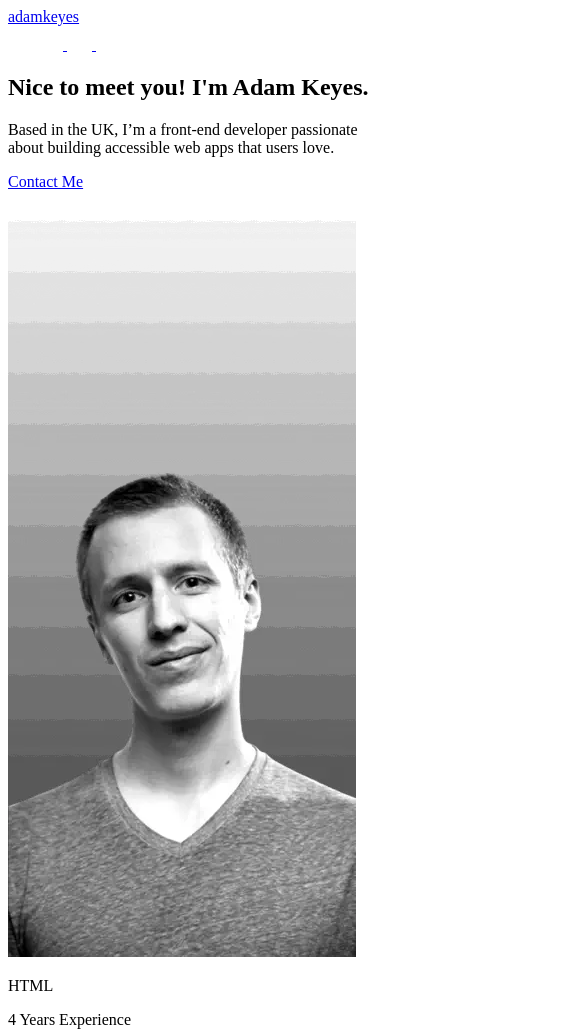
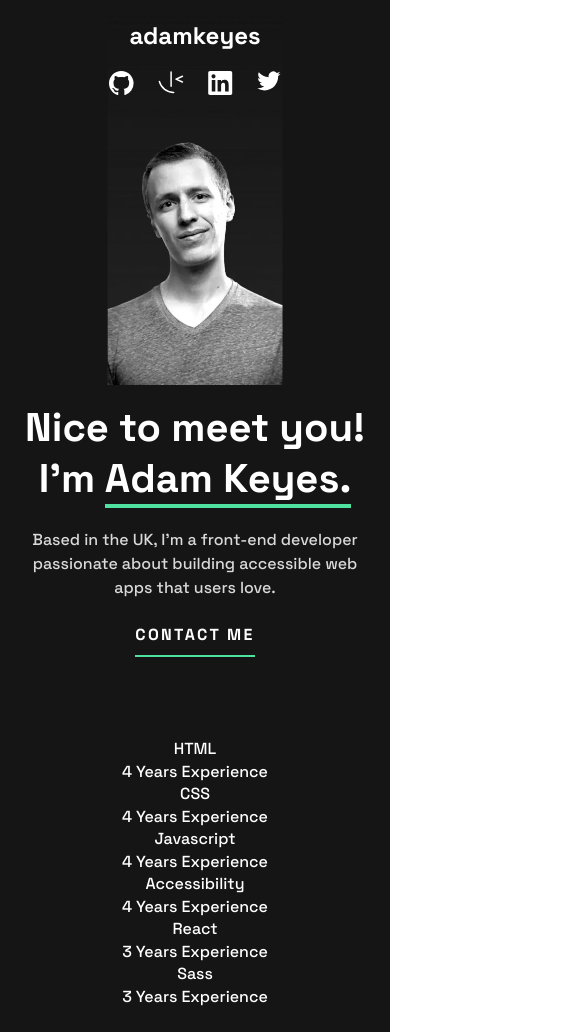
Before and after one commit to surrealgee/single-page-developer-portfolio, a plain HTML site: page index.html in a window 390 px wide. Shown: the top 1032 px of the page, 585 px wide, since content can reach past the window. Drawn offline with Linux system fonts and the light colour scheme.

Commit message:
Style header and hero for mobile

```diff
--- a/index.html
+++ b/index.html
@@ -1,42 +1,31 @@
 <!DOCTYPE html>
 <html lang="en">
+
 <head>
   <meta charset="UTF-8" />
   <meta name="viewport" content="width=device-width, initial-scale=1.0" />
   <title>Single Page Portfolio</title>
+  <link rel="preconnect" href="https://fonts.googleapis.com">
+  <link rel="preconnect" href="https://fonts.gstatic.com" crossorigin>
+  <link href="https://fonts.googleapis.com/css2?family=Space+Grotesk:wght@300..700&display=swap" rel="stylesheet">
+  <link rel="stylesheet" href="style.css">
 </head>
+
 <body>
   <div class="top-section">
     <div class="wrapper">
       <header class="header">
         <div><a href="index.html" class="logo">adamkeyes</a></div>
         <div class="socials">
-            <a href="#"
-              ><img
-                src="./assets/images/icon-github.svg"
-                alt="github's icon"
-                class="social-icon"
-            /></a>
+          <a href="#"><img src="./assets/images/icon-github.svg" alt="github's icon" class="social-icon" /></a>
           <a href="#">
-              <img
-                src="./assets/images/icon-frontend-mentor.svg"
-                alt="frontend mentor's icon"
-                class="social-icon"
-              />
+            <img src="./assets/images/icon-frontend-mentor.svg" alt="frontend mentor's icon" class="social-icon" />
           </a>
           <a href="#">
-              <img
-                src="./assets/images/icon-linkedin.svg"
-                alt="linkedin's icon"
-                class="social-icon"
-              />
+            <img src="./assets/images/icon-linkedin.svg" alt="linkedin's icon" class="social-icon" />
           </a>
           <a href="#">
-              <img
-                src="./assets/images/icon-twitter.svg"
-                alt="twitter's icon"
-                class="social-icon"
-              />
+            <img src="./assets/images/icon-twitter.svg" alt="twitter's icon" class="social-icon" />
           </a>
         </div>
       </header>
@@ -53,10 +42,7 @@
           <source media="(min-width: 1024px)" srcset="./assets/images/image-profile-desktop.webp">
           <source media="(min-width: 768px)" srcset="./assets/images/image-profile-tablet.webp">
           <source media="(min-width: 300px)" srcset="./assets/images/image-profile-mobile.webp">
-            <img src="./assets/images/image-profile-desktop.webp"
-            alt="adam keys smiling"
-            class="profile-picture"
-          />
+          <img src="./assets/images/image-profile-desktop.webp" alt="adam keys smiling" class="profile-picture" />
         </picture>
       </section>
       <section class="skills">
@@ -96,7 +82,7 @@
               <picture>
                 <source media="(min-width: 1024px)" srcset="./assets/images/thumbnail-project-1-large.webp">
                 <source media="(min-width: 300px)" srcset="./assets/images/thumbnail-project-1-small.webp">
-                  <img src="./assets/images/thumbnail-project-1-large.webp" alt=""/>
+                <img src="./assets/images/thumbnail-project-1-large.webp" alt="" />
               </picture>
               <div class="project-description">
                 <h3>Design Portfolio</h3>
@@ -111,7 +97,7 @@
               <picture>
                 <source media="(min-width: 1024px)" srcset="./assets/images/thumbnail-project-2-large.webp">
                 <source media="(min-width: 300px)" srcset="./assets/images/thumbnail-project-2-small.webp">
-                    <img src="./assets/images/thumbnail-project-2-large.webp" alt=""/>
+                <img src="./assets/images/thumbnail-project-2-large.webp" alt="" />
               </picture>
               <div class="project-description">
                 <h3>E-Learning Landing Page</h3>
@@ -125,7 +111,7 @@
               <picture>
                 <source media="(min-width: 1024px)" srcset="./assets/images/thumbnail-project-3-large.webp">
                 <source media="(min-width: 300px)" srcset="./assets/images/thumbnail-project-3-small.webp">
-                    <img src="./assets/images/thumbnail-project-3-large.webp" alt=""/>
+                <img src="./assets/images/thumbnail-project-3-large.webp" alt="" />
               </picture>
               <div class="project-description">
                 <h3>Todo Web App</h3>
@@ -140,7 +126,7 @@
               <picture>
                 <source media="(min-width: 1024px)" srcset="./assets/images/thumbnail-project-4-large.webp">
                 <source media="(min-width: 300px)" srcset="./assets/images/thumbnail-project-4-small.webp">
-                    <img src="./assets/images/thumbnail-project-4-large.webp" alt=""/>
+                <img src="./assets/images/thumbnail-project-4-large.webp" alt="" />
               </picture>
               <div class="project-description">
                 <h3>Entertainment Web App</h3>
@@ -155,7 +141,7 @@
               <picture>
                 <source media="(min-width: 1024px)" srcset="./assets/images/thumbnail-project-5-large.webp">
                 <source media="(min-width: 300px)" srcset="./assets/images/thumbnail-project-5-small.webp">
-                    <img src="./assets/images/thumbnail-project-5-large.webp" alt=""/>
+                <img src="./assets/images/thumbnail-project-5-large.webp" alt="" />
               </picture>
               <div class="project-description">
                 <h3>Memory Game</h3>
@@ -170,7 +156,7 @@
               <picture>
                 <source media="(min-width: 1024px)" srcset="./assets/images/thumbnail-project-6-large.webp">
                 <source media="(min-width: 300px)" srcset="./assets/images/thumbnail-project-6-small.webp">
-                    <img src="./assets/images/thumbnail-project-6-large.webp" alt=""/>
+                <img src="./assets/images/thumbnail-project-6-large.webp" alt="" />
               </picture>
               <div class="project-description">
                 <h3>Art Gallery Showcase</h3>
@@ -191,7 +177,8 @@
       <section class="contact" id="contact">
         <div class="content">
           <h2>Contact</h2>
-                <p>I would love to hear about your project and how I could help. Please fill in the form, and I’ll get back to you as soon as possible.</p>
+          <p>I would love to hear about your project and how I could help. Please fill in the form, and I’ll get back to
+            you as soon as possible.</p>
         </div>
         <form class="contact-form">
           <div class="form-item">
@@ -212,36 +199,20 @@
       <footer class="footer">
         <div><a href="index.html" class="logo">adamkeyes</a></div>
         <div class="socials">
-                <a href="#"
-                  ><img
-                    src="./assets/images/icon-github.svg"
-                    alt="github's icon"
-                    class="social-icon"
-                /></a>
+          <a href="#"><img src="./assets/images/icon-github.svg" alt="github's icon" class="social-icon" /></a>
           <a href="#">
-                  <img
-                    src="./assets/images/icon-frontend-mentor.svg"
-                    alt="frontend mentor's icon"
-                    class="social-icon"
-                  />
+            <img src="./assets/images/icon-frontend-mentor.svg" alt="frontend mentor's icon" class="social-icon" />
           </a>
           <a href="#">
-                  <img
-                    src="./assets/images/icon-linkedin.svg"
-                    alt="linkedin's icon"
-                    class="social-icon"
-                  />
+            <img src="./assets/images/icon-linkedin.svg" alt="linkedin's icon" class="social-icon" />
           </a>
           <a href="#">
-                  <img
-                    src="./assets/images/icon-twitter.svg"
-                    alt="twitter's icon"
-                    class="social-icon"
-                  />
+            <img src="./assets/images/icon-twitter.svg" alt="twitter's icon" class="social-icon" />
           </a>
         </div>
       </footer>
     </div>
   </div>
 </body>
+
 </html>
--- /dev/null
+++ b/style.css
@@ -0,0 +1,113 @@
+* {
+  box-sizing: border-box;
+  margin: 0;
+  padding: 0;
+}
+
+body {
+  font-family: "Space Grotesk", sans-serif;
+  color: #ffffff;
+  width: 100vw;
+  font-weight: 500;
+}
+
+img {
+  width: 100%;
+}
+
+a {
+  text-decoration: none;
+}
+
+/* Typography */
+
+h1 {
+  font-size: 2.5rem;
+}
+
+h2 {
+  font-size: 2.5rem;
+}
+
+h3 {
+  font-size: 1.5rem;
+}
+
+p {
+  line-height: 1.5;
+}
+
+/* Layout */
+
+.wrapper {
+  padding: 0 1em;
+}
+
+.top-section {
+  background-color: #151515;
+  text-align: center;
+  position: relative;
+}
+
+.header {
+  display: grid;
+  grid-template-rows: repeat(2, 1fr);
+  gap: 1.25em;
+  padding: 1.25rem 0;
+  position: relative;
+  z-index: 1;
+}
+
+.logo {
+  color: #ffffff;
+  font-size: 1.5rem;
+  font-weight: 700;
+}
+
+.socials {
+  display: flex;
+  justify-content: center;
+  gap: 1.5em;
+}
+
+.hero {
+  padding-block-start: 17.5em;
+}
+
+.profile-picture {
+  position: absolute;
+  left: 50%;
+  transform: translateX(-50%);
+  top: 0;
+  max-width: 175px;
+}
+
+h1 span {
+  border-bottom: 4px solid #4ee1a0;
+}
+
+.hero .content {
+  display: grid;
+  gap: 1.5em;
+}
+
+.hero p {
+  color: #d9d9d9;
+}
+
+.contact-link {
+  color: #ffffff;
+  font-weight: 700;
+  text-transform: uppercase;
+  letter-spacing: 2.3px;
+  cursor: pointer;
+  padding-block-end: 0.625em;
+  border-bottom: 2px solid #4ee1a0;
+  display: inline-block;
+  max-width: 150px;
+  margin: 0 auto;
+}
+
+.skills {
+  margin: 5em 0;
+}
```
Lines whose indentation alone changed are shown as unchanged.
